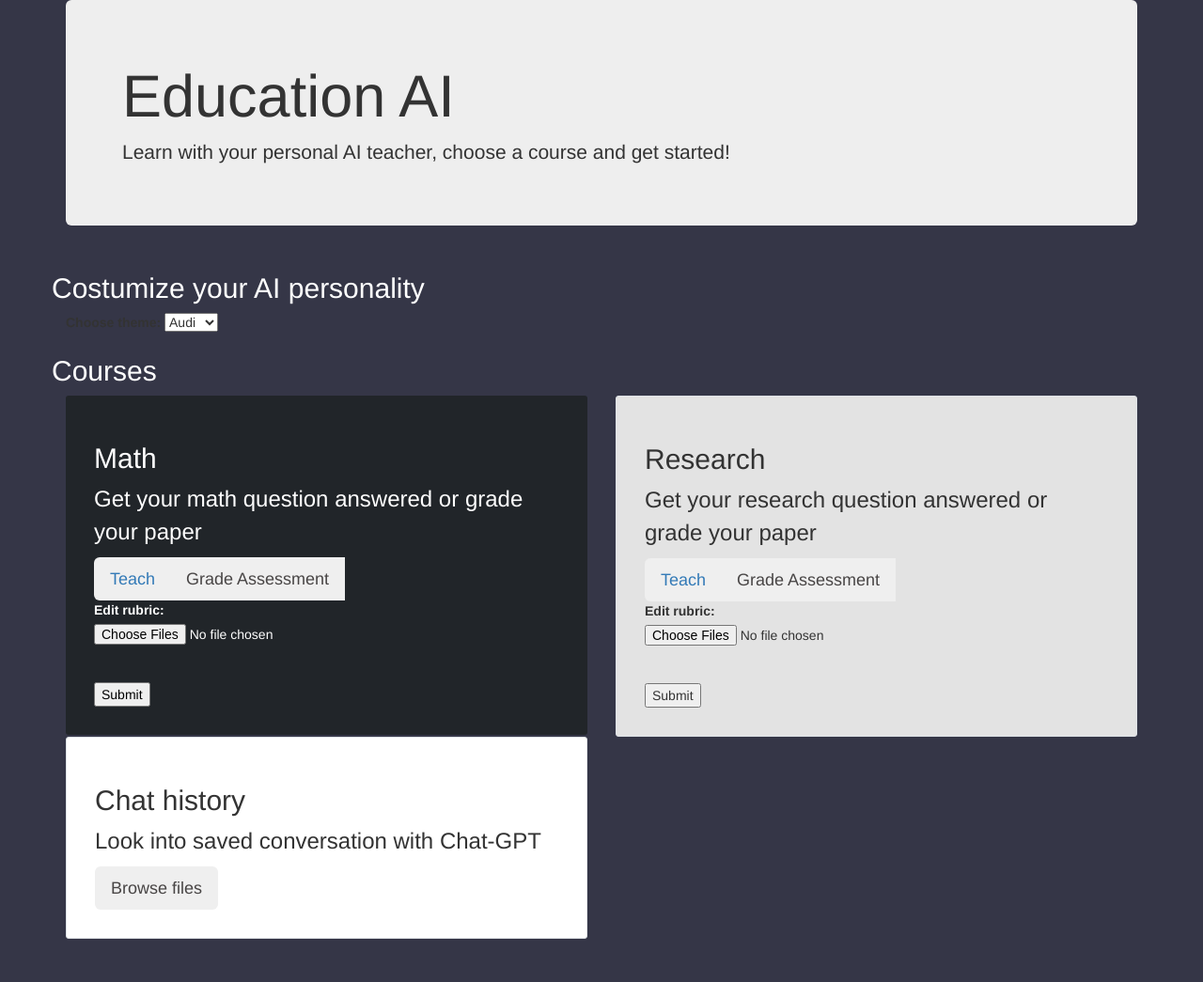
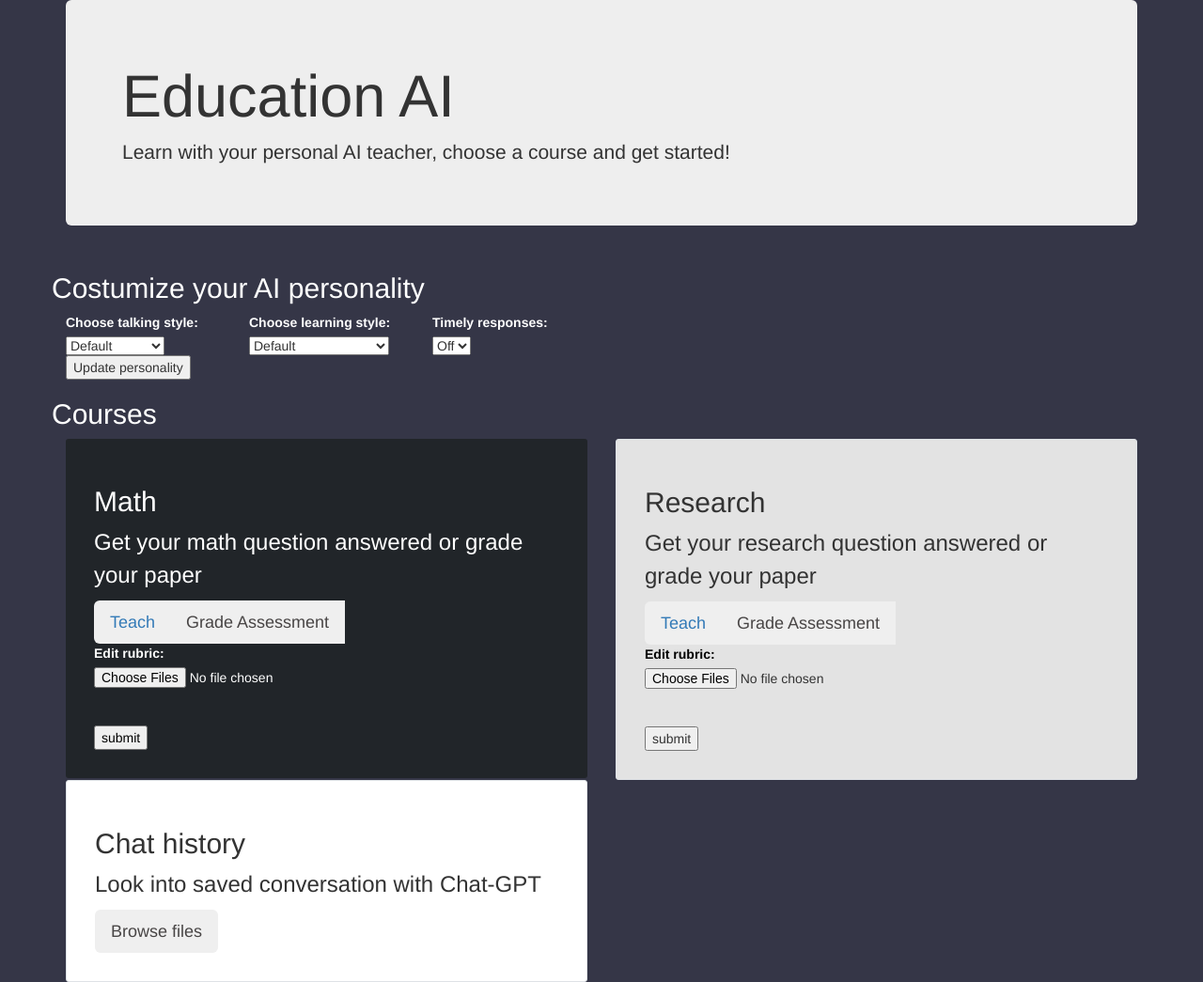
Before and after one commit to RenzoM0/Education-API, a Flask app: page /views/ in a window 1280 px wide. Shown: the whole page at 94% size. Before the commit the page ends 999 px from the top, so only its background shows below. Run offline with Flask 3, Linux system fonts and the light colour scheme; some libraries are stand-ins or nearby versions.

Commit message:
Learning profile WIP
UI chat
Learning profile sliders

```diff
--- a/aiapi.py
+++ b/aiapi.py
@@ -1,22 +1,18 @@
-#Note: pip install openai in order to use this import.
 import openai
 import config
-#API key for Chat GPT server (look at config.py)
+
 openai.api_key = config.DevelopmentConfig.OPENAI_KEY
 
 chat_history = []  # Initialize an empty chat history
+personality_instructions = ""
 
-def_instruction = """"""
 instructionscourse1 = """ As an AI assistant, your goal is to help students understand math concepts clearly.
- Provide concise explanations and use visuals if necessary.
- Encourage students to ask questions and actively engage in problem-solving. Foster a supportive learning environment.
  Emphasize the importance of practice and repetition to reinforce math skills. Encourage students to work on additional exercises.
- When explaining complex math concepts, break them down into simpler terms and relate them to real-life examples whenever possible.
  Provide alternative approaches to problem-solving and encourage students to think creatively.
  If a student is struggling, offer hints or prompts to guide them in the right direction rather than immediately providing the solution.
  Highlight the practical applications of math in various fields, showcasing its relevance and motivating students to learn.
  Celebrate students' progress and achievements to boost their confidence and foster a positive attitude towards math.
- If the student goes of topic kindly ask them to keep it on topic.
+ If the student goes off-topic, kindly ask them to keep it on topic.
 """
 
 instructionscourse2 = """ As an AI assistant, your goal is to help students understand research concepts clearly.
@@ -30,47 +26,42 @@ Suggest methods for synthesizing information from various sources and incorporat
 Encourage students to use visual aids like tables, charts, or diagrams to enhance the presentation of their research findings.
 Highlight the significance of ethical considerations in research, such as obtaining informed consent and maintaining data privacy.
 Offer guidance on effective time management, setting realistic goals, and creating a research timeline to stay organized.
-If the student goes of topic kindly ask them to keep it on topic.
+If the student goes off-topic, kindly ask them to keep it on topic.
 """
 
-# Switching between Chat GPT system instructions
+def add_personality(instruction):
+    global personality_instructions
+    personality_instructions = ""
+    personality_instructions += instruction
+
+
 def switch(number):
     if number == 1:
         return instructionscourse1
     elif number == 2:
         return instructionscourse2
     else:
-        return def_instruction
+        return ""
+
+def clear_chat_history():
+    global chat_history
+    chat_history = []
 
 def generateChat(prompt, system_instructions):
     global chat_history
 
-    # Add user prompt and system instructions to the chat history
-    chat_history.append({
-        'role': 'system',
-        'content': switch(system_instructions)
-    })
-    chat_history.append({
-        'role': 'user',
-        'content': prompt
-    })
+    chat_history.append({'role': 'user', 'content': prompt})
+    chat_history.append({'role': 'system', 'content': personality_instructions})
+    chat_history.append({'role': 'system', 'content': switch(system_instructions)})
 
-    # Build the messages list with chat history
-    messages = [{'role': 'system', 'content': message['content']} for message in chat_history]
 
-    # Make API call
     response = openai.ChatCompletion.create(
         model="gpt-3.5-turbo",
-        messages=messages
+        messages=chat_history
     )
 
-    # Retrieve assistant's response from API call
     answer = response.choices[0].message['content'].replace('\n', '<br>')
 
-    # Add the assistant's response chat history
-    chat_history.append({
-        'role': 'assistant',
-        'content': answer
-    })
+    chat_history.append({'role': 'assistant', 'content': answer})
 
     return answer
--- a/config.py
+++ b/config.py
@@ -4,7 +4,7 @@ class Config(object):
 
 class DevelopmentConfig(Config):
     SECRET_KEY = "this-is-a-super-secret-key"
-    OPENAI_KEY = ''
+    OPENAI_KEY = 'sk-'
 
 config = {
     'development': DevelopmentConfig,
--- a/templates/home.html
+++ b/templates/home.html
@@ -58,6 +58,8 @@
 
     .bg-light {
       background-color: #353647 !important;
+      margin-left: 15px;
+      margin-right: 15px;
     }
 
     .bg-grey {
@@ -80,9 +82,21 @@
       color: #ffffff;
     }
 
+    .editrubric {
+      color: #000000
+    }
+
     .submitwhite {
       color: #000000;
 
+    }
+
+    label {
+      color: #ffffff
+    }
+
+    #theme {
+      color: #000000
     }
   </style>
 
@@ -96,21 +110,38 @@
     </div>
     <div class="row">
       <h2 class="subtitle">Costumize your AI personality</h2>
-      <div class="col-md-4">
-        <label for="theme">Choose theme:</label>
-
-        <select id="theme">
-          <option value="Default">Volvo</option>
-          <option value="Generation-Z">Saab</option>
-          <option value="">VW</option>
-          <option value="audi" selected>Audi</option>
+      <div class="col-sm-2">
+        <label for="talking-style">Choose talking style:</label>
+        <select id="talking-style">
+          <option value="Humor">Humor</option>
+          <option value="Generation-Z">Generation-Z</option>
+          <option value="Default" selected>Default</option>
         </select>
       </div>
+
+      <div class="col-sm-2">
+        <label for="learning-style">Choose learning style:</label>
+        <select id="learning-style">
+          <option value="Interactive Elements">Interactive Elements</option>
+          <option value="Visual">Visual</option>
+          <option value="Offer choices">Offer choices</option>
+          <option value="Default" selected>Default</option>
+        </select>
       </div>
-    <section class="bg-light py-5">
-      <div class="container">
-      </div class="h-100 d-flex align-items-center justify-content-center">
-      <div class="row" id="courslist">
+
+      <div class="col-sm-2">
+        <label for="timely-responses">Timely responses:</label>
+        <select id="timely-responses">
+          <option value="On">On</option>
+          <option value="Off" selected>Off</option>
+        </select>
+      </div>
+
+    </div>
+
+    <button id="instruction-button" onclick="sendBehaviorSettings()">Update personality</button>
+
+    <div class="row">
       <h2 class="subtitle">Courses</h2>
       <div class="col-md-6">
         <div class="h-100 p-5 text-white bg-dark rounded-3">
@@ -123,7 +154,7 @@
             <form action="/action_page.php">
               <label for="files">Edit rubric:</label>
               <input type="file" id="files" name="files" multiple><br><br>
-                <input class="submitwhite" type="submit">
+              <input class="submitwhite" type="submit" value="submit">
             </form>
           </div>
         </div>
@@ -137,9 +168,9 @@
                 class="go-to-chat">Teach</a></button>
             <button type="button" class="btn btn-outline-secondary btn-lg">Grade Assessment</button>
             <form action="/action_page.php">
-                <label for="files">Edit rubric:</label>
+              <label for="files" class="editrubric">Edit rubric:</label>
               <input type="file" id="files" name="files" multiple><br><br>
-                <input type="submit">
+              <input type="submit" value="submit">
             </form>
           </div>
         </div>
@@ -155,9 +186,40 @@
       </div>
     </div>
   </div>
-  </div>
-  </section>
-  </div>
+
+  <script>
+    function sendBehaviorSettings() {
+      // Get the selected values from the dropdowns
+      const talkingStyle = document.getElementById("talking-style").value;
+      const learningStyle = document.getElementById("learning-style").value;
+      const timelyResponses = document.getElementById("timely-responses").value;
+
+      // Create an object with the values
+      const data = {
+        talkingStyle,
+        learningStyle,
+        timelyResponses
+      };
+
+      // Send the data to the backend
+      fetch("/views/", {
+        method: "POST",
+        headers: {
+          "Content-Type": "application/json"
+        },
+        body: JSON.stringify(data)
+      })
+        .then(response => {
+          // Handle the response from the backend
+          // e.g., show a success message or perform further actions
+          console.log("Data sent successfully");
+        })
+        .catch(error => {
+          // Handle any errors that occur during the request
+          console.error("Error:", error);
+        });
+    }
+  </script>
 </body>
 
 </html>
--- a/views.py
+++ b/views.py
@@ -4,9 +4,36 @@ import aiapi
 views = Blueprint(__name__, "views")
 # aiapi.generateChatResponse(): prompt(= chat), int(= chat instructions) look at aiapi.py
 # url: /views for home page
-@views.route("/")
+@views.route("/", methods=['POST', 'GET'])
 def home():
+    if request.method == 'POST':
+        # Get the values from the request payload
+        talking_style = request.json.get('talkingStyle')
+        learning_style = request.json.get('learningStyle')
+        timely_responses = request.json.get('timelyResponses')
+
+        response_text = ""
+        # Perform necessary operations with the behavior settings data
+        if talking_style == "Humor":
+            response_text += """Use appropriate humor and light-heartedness to create a friendly and engaging atmosphere."""
+        elif talking_style == "Generation-Z":
+            response_text += """Adopting a Generation-Z talking style."""
+
+        if learning_style == "Interactive Elements":
+            response_text += """Incorporate interactive elements such as questions, quizzes, or challenges to actively involve the user. Encourage their participation and provide feedback on their responses."""
+        elif learning_style == "Visual":
+            response_text += """Break down concepts into simpler terms and visuals to aid understanding."""
+
+        if timely_responses == "On":
+            response_text += """Aim to provide prompt responses to maintain the flow of the conversation and prevent users from losing interest or becoming impatient. Minimize unnecessary delays in processing and generating responses."""
+
+        aiapi.add_personality(response_text)
+    else:
+        # Clear the chat history
+        aiapi.clear_chat_history()
+
     return render_template("home.html")
+
 # url: /views/course1chat for chat course 1
 @views.route("/course1chat", methods=['POST', 'GET'])
 def course1chat():
@@ -18,6 +45,7 @@ def course1chat():
         return jsonify(res), 200
 
     return render_template("c_interface_course1.html")
+
 # url: /views/course2chat for chat course 2
 @views.route("/course2chat", methods=['POST', 'GET'])
 def course2chat():
```
Also changed, not shown: templates/c_interface.html (deleted, +0 -115 lines), templates/c_interface_course1.html (+68 -14 lines), templates/c_interface_course2.html (+68 -14 lines). Lines whose indentation alone changed are shown as unchanged.
